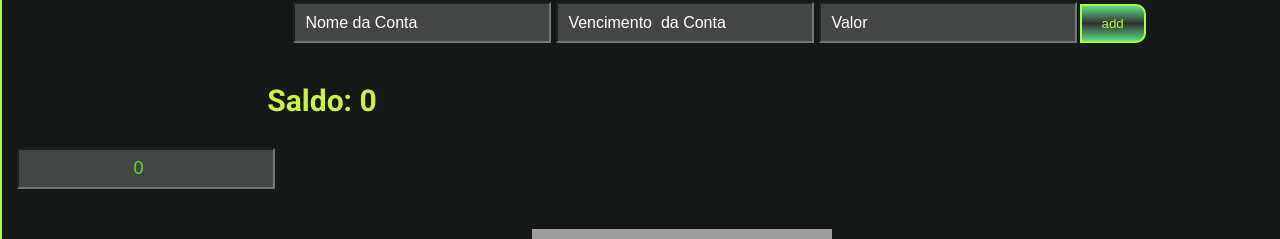
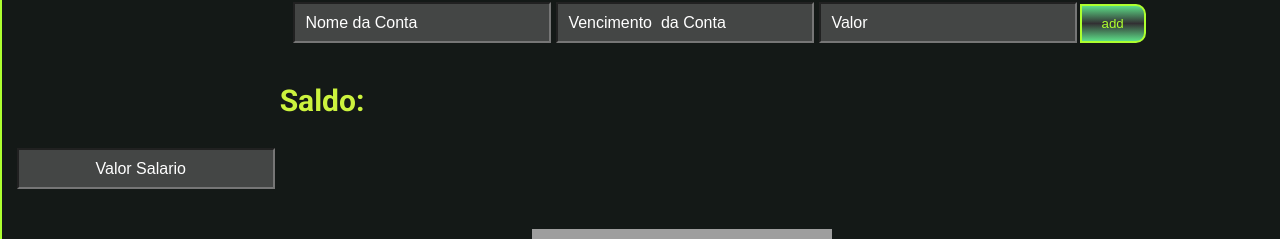
Before and after one commit to robss31/Controle-Financeiro-Pessoal, a React (Vite) app: page / in a window 1280 px wide. Shown: the part 183-422 px from the top of the page. Built offline with nearby package versions, Linux system fonts and the light colour scheme; grey boxes are pictures that could not be loaded.

Commit message:
Update Ressumo.jsx

```diff
--- a/src/Ressumo.jsx
+++ b/src/Ressumo.jsx
@@ -15,7 +15,7 @@ function Ressumo() {
     const [venci, setVenci] = useState('');
     const [valor, setValor] = useState('');
     const [spanValue, setSpanValue] = useState(0);
-    const [inputValue, setInputValue] = useState(0);
+    const [inputValue, setInputValue] = useState('');
     const [result, setResult] = useState(0);
     const spanRef = useRef(null);
 
```
